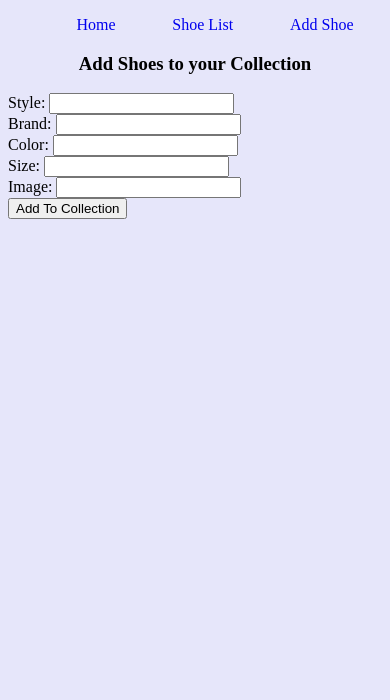
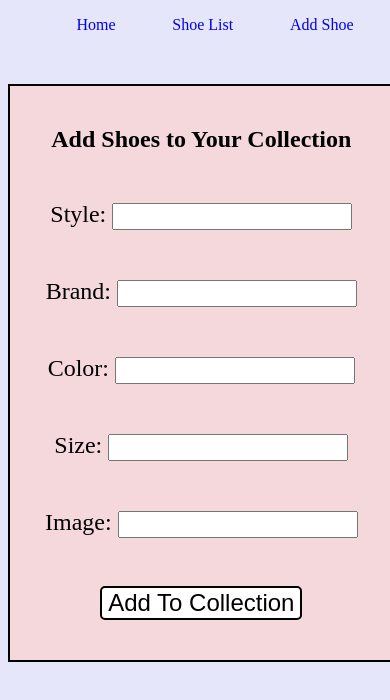
Before and after one commit to lmellon/shoes2match-frontend, a React (Create React App) app in the folder shoes2match/: page /create in a window 390 px wide. Shown: the top 700 px of the page. Built offline with nearby package versions, Linux system fonts and the light colour scheme.

Commit message:
styled add & edit pages

```diff
--- a/shoes2match/src/components/create-shoe.js
+++ b/shoes2match/src/components/create-shoe.js
@@ -60,9 +60,10 @@ class CreateShoe extends Component {
             return <Redirect to='/' />
         }
         return(
-            <div>
-                <h3>Add Shoes to your Collection</h3>
+            <div className="add-edit-page">
+            <img src="https://media.glamour.com/photos/5695d57f16d0dc3747ee3eeb/master/w_1500,h_1500,c_limit/fashion-2014-11-beautiful-girly-walk-in-closet-inspiration-main.jpg"/>
                 <form onSubmit={this.handleSubmit}>
+                    <h3>Add Shoes to Your Collection</h3>
                     <div className="form-type">
                         <label> Style: </label>
                         <input type="text"
@@ -108,7 +109,7 @@ class CreateShoe extends Component {
                                 id="image"
                         />
                     </div>
-                    <div className="form-group">
+                    <div className="form-type">
                         <input type="submit"
                                 value="Add To Collection"
                                 className="form-submit"
--- a/shoes2match/src/components/edit-shoe.js
+++ b/shoes2match/src/components/edit-shoe.js
@@ -71,9 +71,10 @@ class EditShoe extends Component {
         console.log(this.props.location.state.id);
 
         return(
-            <div>
-                <h3>Update Shoe Info</h3>
+            <div className="add-edit-page">
+                <img src="https://media.glamour.com/photos/5695d57f16d0dc3747ee3eeb/master/w_1500,h_1500,c_limit/fashion-2014-11-beautiful-girly-walk-in-closet-inspiration-main.jpg"/>
                 <form onSubmit={this.handleSubmit}>
+                <h3>Current Shoe Info</h3>
                     <div className="form-type">
                         <label> Style: </label>
                         <input type="text"
@@ -119,9 +120,9 @@ class EditShoe extends Component {
                                 id="image"
                         />
                     </div>
-                    <div className="form-group">
+                    <div className="form-type">
                         <input type="submit"
-                                value="Update"
+                                value="Update Info"
                                 className="form-submit"
                             />
                     </div>
--- a/shoes2match/src/index.css
+++ b/shoes2match/src/index.css
@@ -62,6 +62,7 @@ li {
 
     h3 {
         text-align: center;
+
     }
 
     p {
@@ -123,3 +124,66 @@ h2 {
         padding: .25em;
     }
 }
+/* ==================
+    ADD & EDIT PAGES
+===================== */
+.add-edit-page {
+    text-align: center;
+}
+
+.add-edit-page > img {
+    height: 1000px;
+    width: 1200px;
+}
+
+form {
+    width: 30%;
+    position: absolute;
+    top: 35%;
+    left: 35%;
+    border: 2px solid black;
+    padding: 1em;
+    background-color: 	#f4d8dc;
+}
+h3 {
+    font-size: 1.5em;
+}
+.form-type {
+    font-size: 1.5em;
+    padding: 1em .25em;
+}
+
+input[type="text"] {
+    font-size: .75em;
+}
+
+.form-submit {
+    font-size: 1.25em;
+}
+
+.form-submit:hover {
+    background: lavender;
+}
+
+@media (max-width:600px) {
+    .add-edit-page > img {
+        display: none;
+    }
+
+    form {
+        width: 90%;
+        position: absolute;
+        top: 10%;
+        left: 2%;
+        border: 2px solid black;
+        padding: 1em;
+        background-color: #f4d8dc;
+    }
+
+    .form-submit {
+        font-size: 1em;
+        border: 2px solid black;
+        background-color: white;
+        border-radius: 5px;
+    }
+}
```
